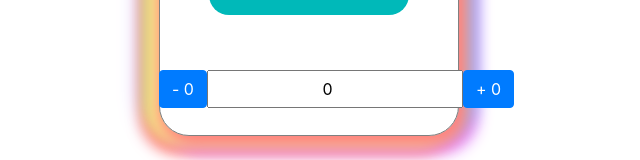
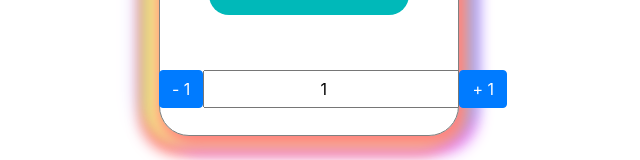
Before and after one commit to Aokami-dvlp/esercizioAngular, an Angular app: page / in a window 1280 px wide. Shown: the part 262-422 px from the top of the page, without its empty margins (331-971 px from the left). Built offline with nearby package versions, Linux system fonts and the light colour scheme.

Commit message:
Made some fixes

```diff
--- a/src/app/counter.service.ts
+++ b/src/app/counter.service.ts
@@ -4,7 +4,6 @@ import { Injectable } from '@angular/core';
 export class CounterService {
 
 private counter:number = 0;
-value:number = 0;
 
 show(){
   if (this.counter >= 0) {
@@ -15,12 +14,12 @@ show(){
   }
 }
 
-add():number{
-  return this.counter += this.value;
+add(value:number):number{
+  return this.counter += value;
 }
 
-sub():number{
-  return this.counter -= this.value;
+sub(value:number):number{
+  return this.counter -= value;
 }
   constructor() { }
 }
--- a/src/app/edit-counter/edit-counter.component.html
+++ b/src/app/edit-counter/edit-counter.component.html
@@ -1,5 +1,5 @@
 <div class="d-flex justify-content-around">
-<button class="btn btn-primary" (click)="counter.sub()"> - {{counter.value}}</button>
-<input class="text-center" type="number" [(ngModel)]="counter.value" placeholder="Inserire valore">
-<button class="btn btn-primary" (click)="counter.add()"> + {{counter.value}} </button>
+<button class="btn btn-primary" (click)="sub(value)"> - {{value}}</button>
+<input class="text-center" type="number" [(ngModel)]="value" placeholder="Inserire valore">
+<button class="btn btn-primary" (click)="add(value)"> + {{value}} </button>
 </div>
--- a/src/app/edit-counter/edit-counter.component.ts
+++ b/src/app/edit-counter/edit-counter.component.ts
@@ -8,9 +8,18 @@ import { Component, OnInit } from '@angular/core';
 })
 export class EditCounterComponent implements OnInit {
 
-  constructor(public counter:CounterService) { }
+value:number = 1;
+
+  constructor(private counterService:CounterService) { }
 
   ngOnInit(): void {
   }
 
+  add(value:number):void{
+    this.counterService.add(value);
+  }
+
+  sub(value:number):void{
+    this.counterService.sub(value);
+  }
 }
--- a/src/app/show-counter/show-counter.component.html
+++ b/src/app/show-counter/show-counter.component.html
@@ -1 +1 @@
-<div class="d-flex justify-content-center align-items-center"><p>{{counter.show()}}</p></div>
+<div class="d-flex justify-content-center align-items-center"><p>{{counterService.show()}}</p></div>
--- a/src/app/show-counter/show-counter.component.ts
+++ b/src/app/show-counter/show-counter.component.ts
@@ -1,5 +1,5 @@
+import { CounterService } from './../counter.service';
 import { Component, OnInit } from '@angular/core';
-import { CounterService } from '../counter.service'
 
 @Component({
   selector: 'show-counter',
@@ -8,7 +8,9 @@ import { CounterService } from '../counter.service'
 })
 export class ShowCounterComponent implements OnInit {
 
-  constructor(public counter:CounterService) {
+/* counter:number|string = this.counterService.show();
+ */
+  constructor(public counterService:CounterService) {
   }
 
   ngOnInit(): void {
```
